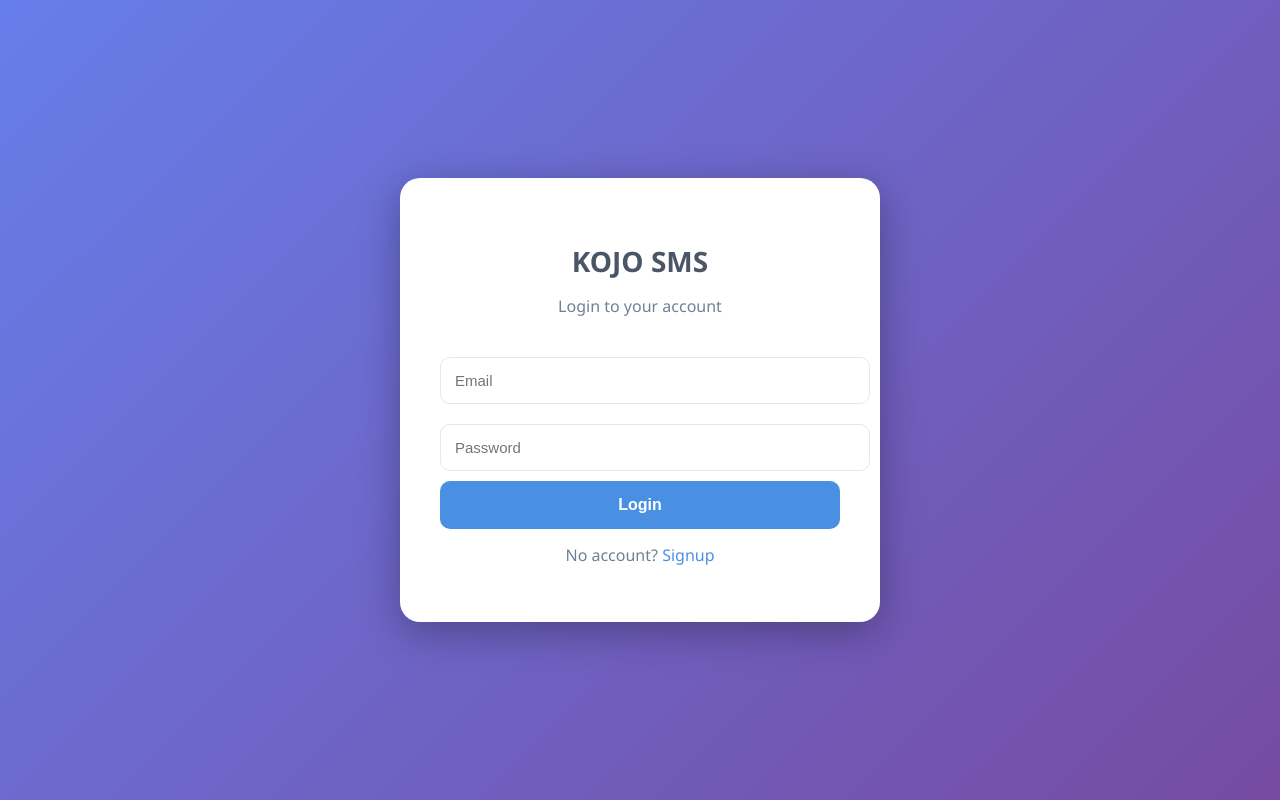
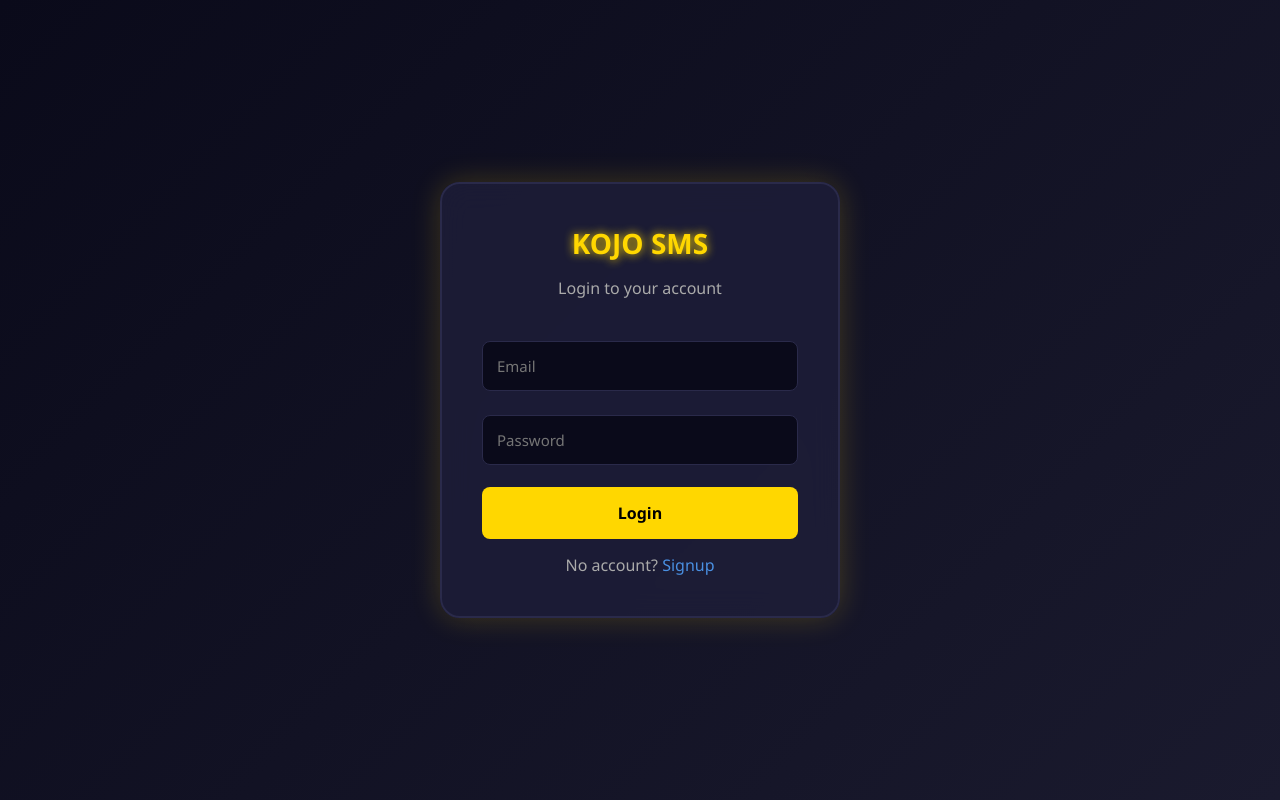
Before and after one commit to ajewoletemi/Kojo-sms-app, a Flask app: page /login in a window 1280 px wide. Run offline with Flask 3, Linux system fonts and the light colour scheme.

Commit message:
Update login.html

```diff
--- a/templates/login.html
+++ b/templates/login.html
@@ -1,20 +1,24 @@
 <!DOCTYPE html><html><head><title>Login - KOJO</title>
 <meta name="viewport" content="width=device-width, initial-scale=1">
 <style>
-body{background:linear-gradient(135deg, #667eea, #764ba2); height:100vh; display:flex; justify-content:center; align-items:center; margin:0; font-family:'Segoe UI',Arial;}
-.box{background:#fff; padding:40px; border-radius:20px; width:90%; max-width:400px; box-shadow:0 10px 40px rgba(0,0,0,0.3);}
-h2{color:#4a5568; text-align:center; font-size:28px; margin-bottom:5px;}
-.subtitle{text-align:center; color:#718096; margin-bottom:30px;}
-input{width:100%; padding:14px; margin:10px 0; border:1px solid #e2e8f0; border-radius:10px; font-size:15px;}
-button{width:100%; padding:15px; background:#4a90e2; color:#fff; border:none; border-radius:10px; font-size:16px; font-weight:bold; cursor:pointer;}
-button:hover{background:#357ABD;}
+*{margin:0; padding:0; box-sizing:border-box; font-family:'Segoe UI',Arial;}
+body{background:linear-gradient(135deg, #0a0a1a, #1a1a2e); height:100vh; display:flex; justify-content:center; align-items:center; margin:0;}
+.box{background:rgba(30,30,58,0.8); backdrop-filter:blur(15px); padding:40px; border-radius:20px; width:90%; max-width:400px; border:2px solid #2a2a4a; box-shadow:0 0 30px rgba(255,215,0,0.2);}
+h2{color:#FFD700; text-align:center; font-size:28px; margin-bottom:5px; text-shadow:0 0 10px #FFD700;}
+.subtitle{text-align:center; color:#aaa; margin-bottom:30px;}
+input{width:100%; padding:14px; margin:12px 0; background:#0a0a1a; border:1px solid #2a2a4a; color:#fff; border-radius:8px; font-size:15px;}
+input:focus{outline:none; border-color:#FFD700; box-shadow:0 0 10px #FFD700;}
+button{width:100%; padding:15px; background:#FFD700; color:#000; border:none; border-radius:8px; font-size:16px; font-weight:bold; cursor:pointer; margin-top:10px; transition:0.3s;}
+button:hover{box-shadow:0 0 20px #FFD700; transform:scale(1.02);}
 a{color:#4a90e2; text-decoration:none;}
-p{text-align:center; margin-top:15px; color:#718096;}
+a:hover{text-decoration:underline;}
+p{text-align:center; margin-top:15px; color:#aaa;}
+.flash{color:#ff4444; text-align:center; margin-bottom:15px;}
 </style></head><body>
 <div class="box">
 <h2>KOJO SMS</h2>
 <p class="subtitle">Login to your account</p>
-{% with messages = get_flashed_messages() %}{% for message in messages %}<p style="color:red;">{{ message }}</p>{% endfor %}{% endwith %}
+{% with messages = get_flashed_messages() %}{% for message in messages %}<p class="flash">{{ message }}</p>{% endfor %}{% endwith %}
 <form method="POST">
 <input type="email" name="email" placeholder="Email" required>
 <input type="password" name="password" placeholder="Password" required>
```
